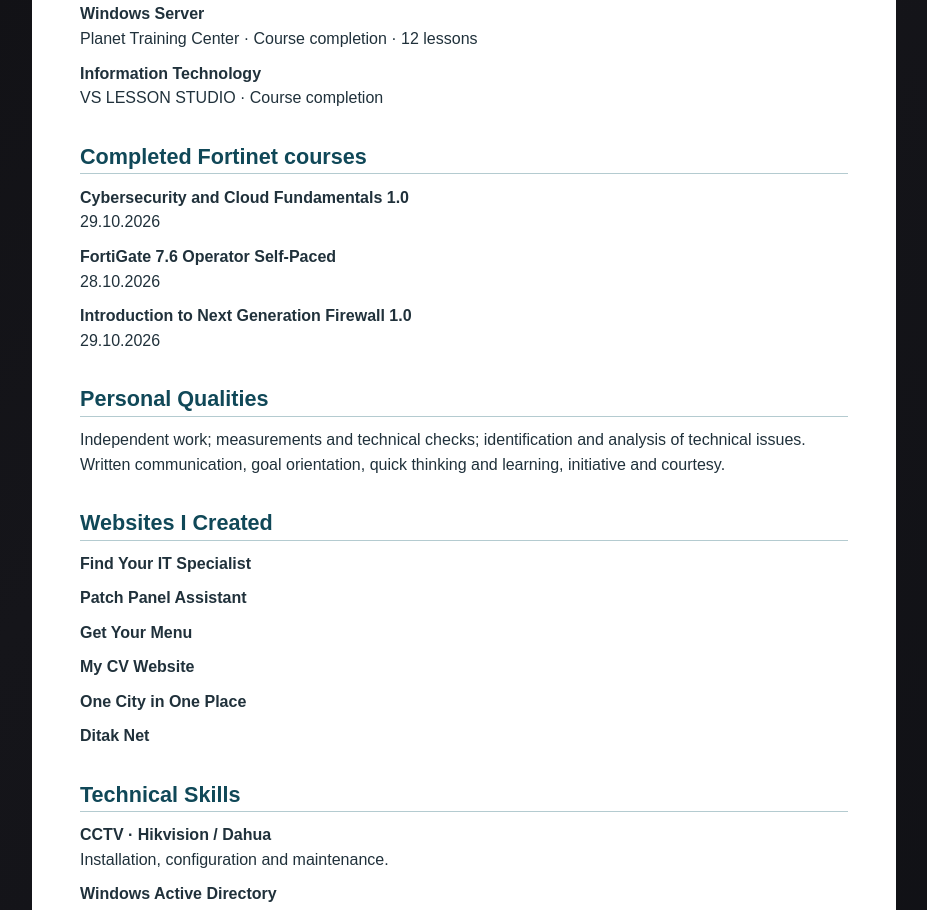
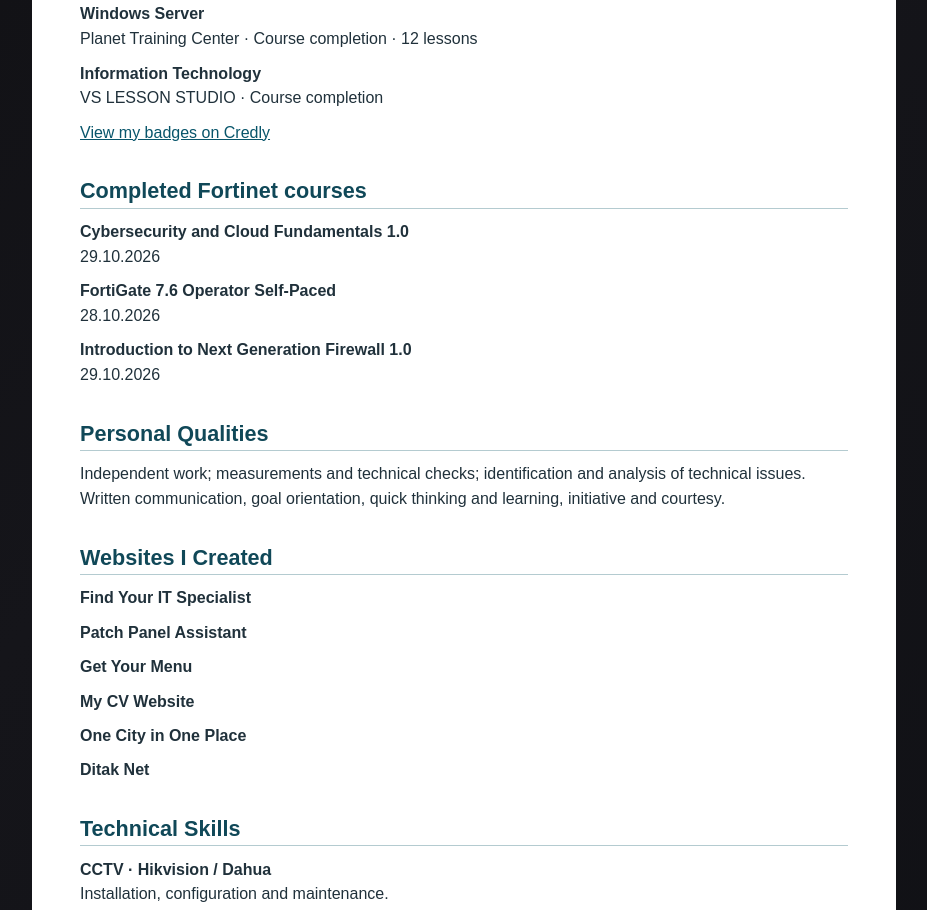
Before and after one commit to RoyalArm001/RoyalArmInfo, a Next.js app: page /cv/en in a window 1280 px wide. Shown: the part 1360-2270 px from the top of the page, without its empty margins (176-1103 px from the left). Built offline with nearby package versions, Linux system fonts and the light colour scheme.

Commit message:
Link Credly profile from both CV certificate sections

```diff
--- a/app/cv/[lang]/page.js
+++ b/app/cv/[lang]/page.js
@@ -45,12 +45,13 @@ export default async function Resume({ params }) {
         <p>{location}</p>
         <p><a href="mailto:RoyalArm001@gmail.com">RoyalArm001@gmail.com</a> · <a href="tel:+37491733633">+374 91 733633</a></p>
       </header>
-      {sections.map(({ title, entries }) => (
+      {sections.map(({ title, entries, profileLink }) => (
         <section key={title}>
           <h2>{title}</h2>
           <ul>{entries.map(([subject, detail]) => (
             <li key={subject || detail}>{subject && <strong>{subject}</strong>}{detail && <span>{detail}</span>}</li>
           ))}</ul>
+          {profileLink && <a href={profileLink.href} rel="me">{profileLink.label}</a>}
         </section>
       ))}
     </main>
--- a/app/cv/en.json
+++ b/app/cv/en.json
@@ -58,6 +58,7 @@
     },
     {
       "title": "Certificates",
+      "profileLink": { "href": "https://www.credly.com/users/sipan-danielyan", "label": "View my badges on Credly" },
       "entries": [
         [
           "Fortinet NSE 1 Certified in Cybersecurity",
--- a/app/cv/hy.json
+++ b/app/cv/hy.json
@@ -58,6 +58,7 @@
     },
     {
       "title": "Վկայականներ",
+      "profileLink": { "href": "https://www.credly.com/users/sipan-danielyan", "label": "Տեսնել իմ թվային վկայանշանները Credly-ում" },
       "entries": [
         [
           "Fortinet NSE 1 Certified in Cybersecurity",
```
